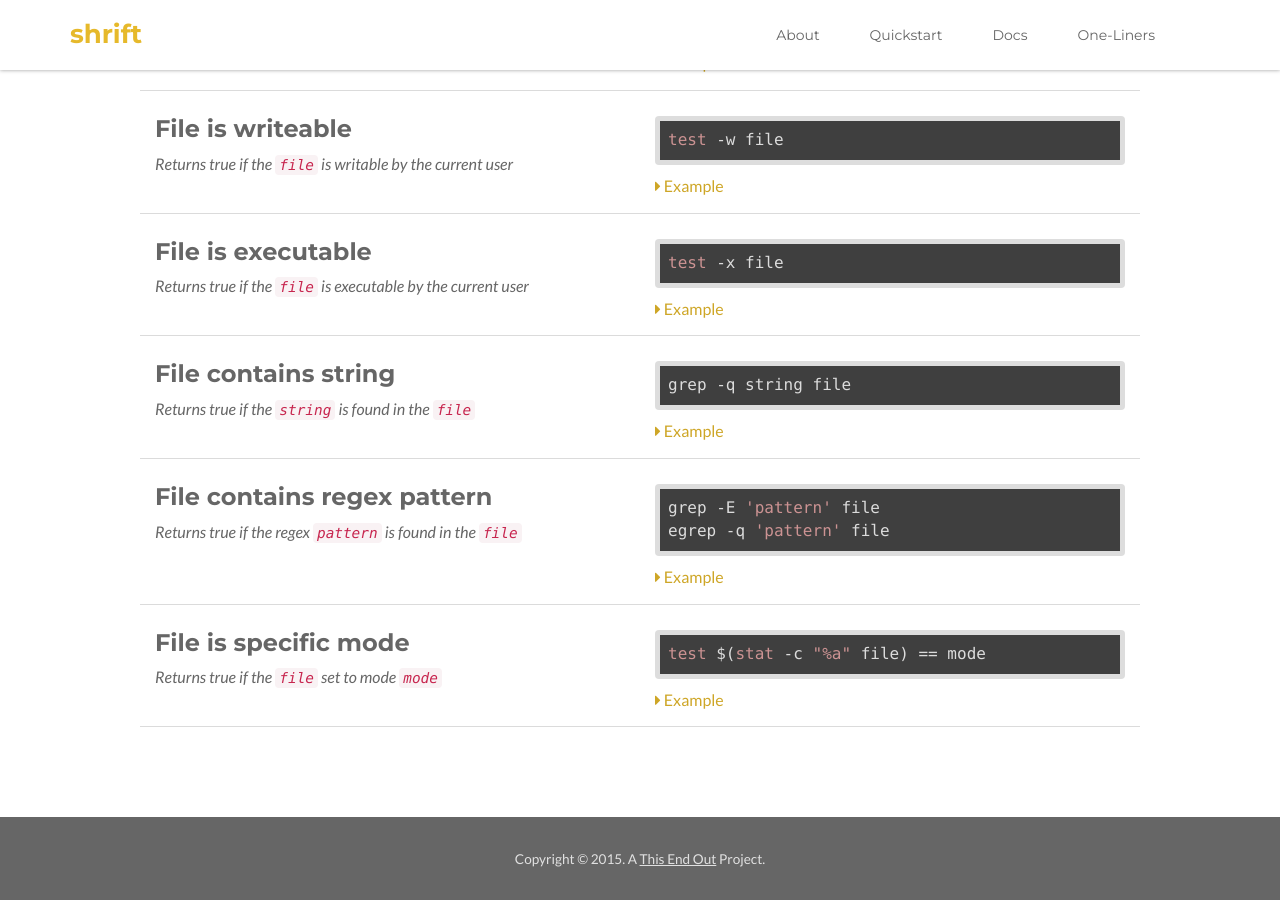
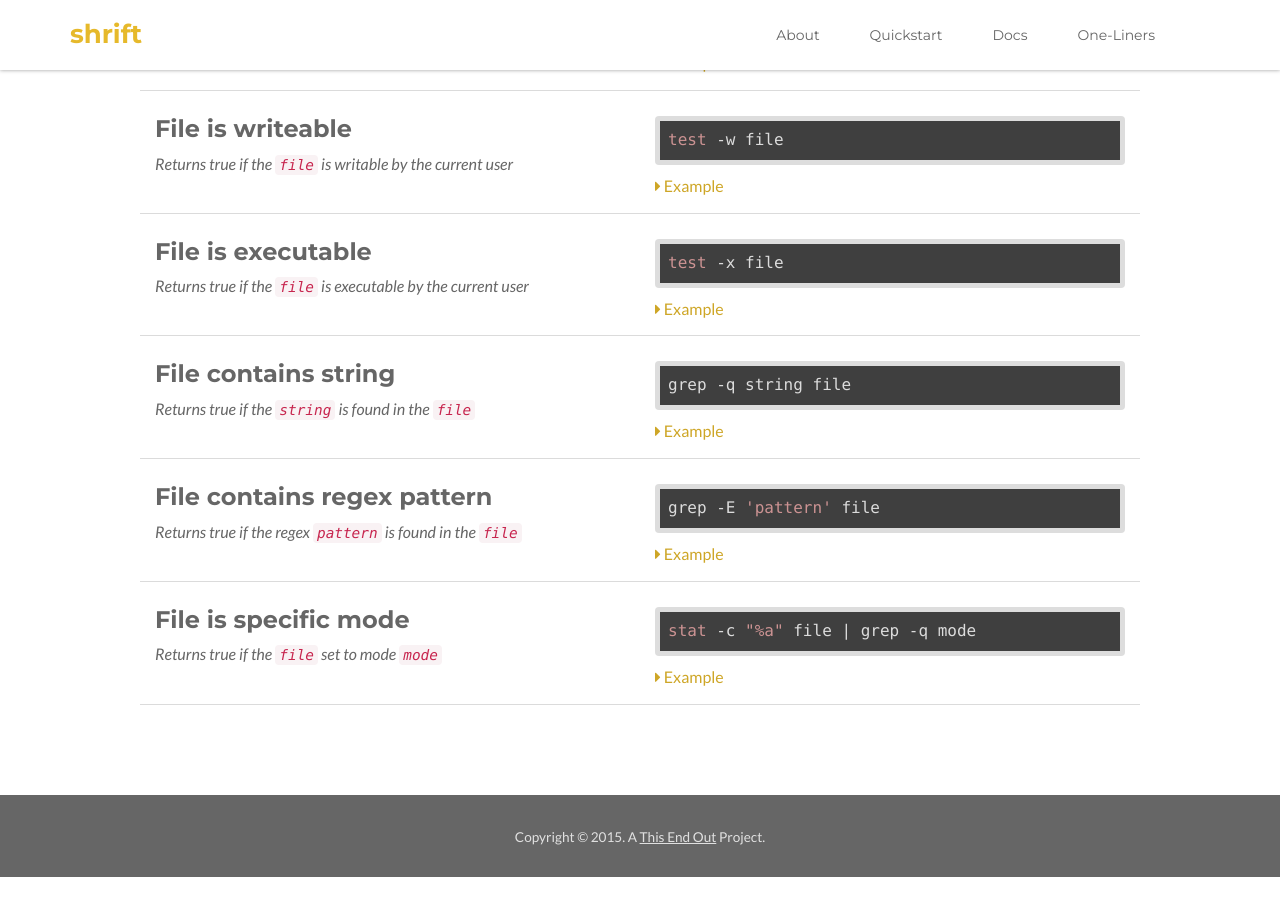
Before and after one commit to thisendout/shrift, a Jekyll site: the page built from index.html, in a window 1280 px wide and 900 px high, scrolled down 2983 px. Built offline with Jekyll 4.4.1, drawn with Linux system fonts in a browser that asks for light colours; after the commit the page ends 3860 px from its top, so only the background shows below that.

Commit message:
Correct one-liner examples and avoiding command expansion

```diff
--- a/_data/oneliners.yaml
+++ b/_data/oneliners.yaml
@@ -30,12 +30,10 @@
 
 - title: File contains regex pattern
   description: Returns true if the regex <code>pattern</code> is found in the <code>file</code>
-  content: |
-    grep -E 'pattern' file
-    egrep -q 'pattern' file
-  example: egrep -q '^root:' /etc/passwd
+  content: grep -E 'pattern' file
+  example: grep -E '^root:' /etc/passwd
 
 - title: File is specific mode
   description: Returns true if the <code>file</code> set to mode <code>mode</code>
-  content: test $(stat -c "%a" file) == mode
-  example: test $(stat -c "%a" /etc/passwd) == "644"
+  content: stat -c "%a" file | grep -q mode
+  example: stat -c "%a" /etc/passwd | grep -q 644
```
